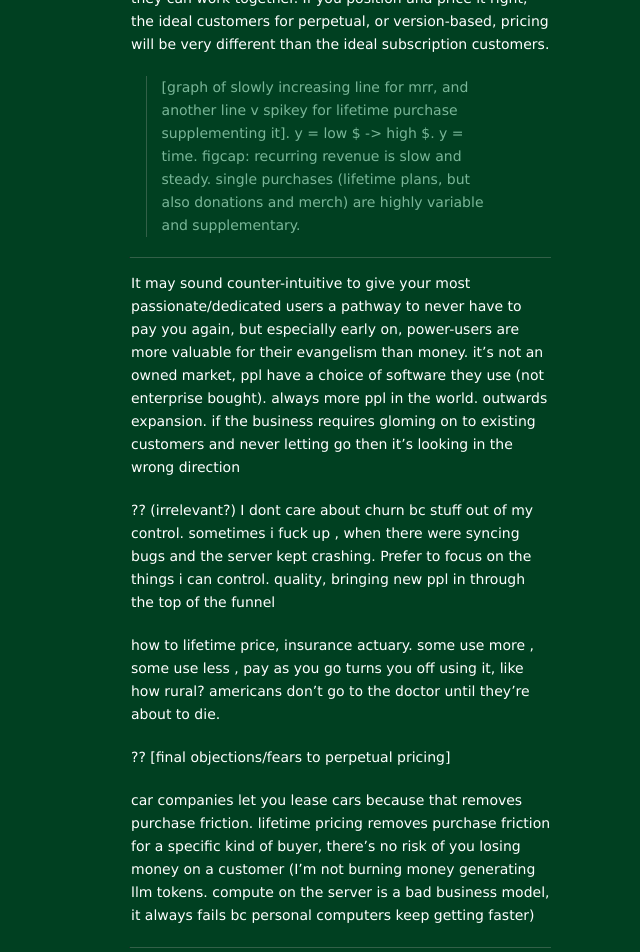
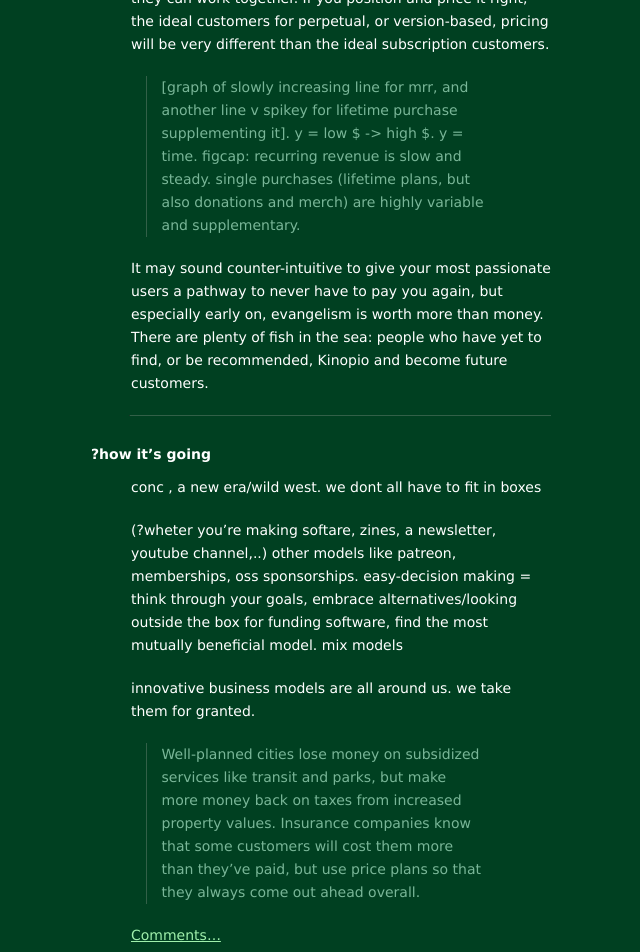
Before and after one commit to pketh/pketh.github.io, a Jekyll site: the page built from index.html, in a window 1280 px wide and 1400 px high, scrolled down 5595 px. Shown: the top 952 px of the window, without its empty margins (439-1079 px from the left). Built offline with Jekyll 4.4.1, drawn with Linux system fonts in a browser that asks for light colours; the list of posts is cut into pages by our own code; some of the changed text lies outside the part shown.

Commit message:
milestone update

```diff
--- a/_posts/2025-12-02-lifetime-plans.md
+++ b/_posts/2025-12-02-lifetime-plans.md
@@ -104,41 +104,7 @@ If low-variability/high-tail income (subscription MRR) is easiest to plan for, b
 > [graph of slowly increasing line for mrr, and another line v spikey for lifetime purchase supplementing it]. y = low $ -> high $. y = time.
 figcap: recurring revenue is slow and steady. single purchases (lifetime plans, but also donations and merch) are highly variable and supplementary.
 
-
-
-
-
-
-
-
-
-
-
-
-
-
-
-
-
-
-------
-
-
-It may sound counter-intuitive to give your most passionate/dedicated users a pathway to never have to pay you again, but especially early on, power-users are more valuable for their evangelism than money. it’s not an owned market, ppl have a choice of software they use (not enterprise bought).
-always more ppl in the world. outwards expansion.
-if the business requires gloming on to existing customers and never letting go then it's looking in the wrong direction
-
-
-?? (irrelevant?) I dont care about churn bc stuff out of my control. sometimes i fuck up , when there were syncing bugs and the server kept crashing. Prefer to focus on the things i can control. quality, bringing new ppl in through the top of the funnel
-
-
-
-how to lifetime price, insurance actuary. some use more , some use less , pay as you go turns you off using it, like how rural? americans don’t go to the doctor until they’re about to die.
-
-
-?? [final objections/fears to perpetual pricing]
-
-car companies let you lease cars because that removes purchase friction. lifetime pricing removes purchase friction for a specific kind of buyer, there's no risk of you losing money on a customer (I'm not burning money generating llm tokens. compute on the server is a bad business model, it always fails bc personal computers keep getting faster)
+It may sound counter-intuitive to give your most passionate users a pathway to never have to pay you again, but especially early on, evangelism is worth more than money. There are plenty of fish in the sea: people who have yet to find, or be recommended, Kinopio and become future customers.
 
 
 
@@ -154,21 +120,6 @@ car companies let you lease cars because that removes purchase friction. lifetim
 --------
 
 # ?how it's going
-how it's turned out: that said,
-Even with the life option, subscriptions are still the
-normies don’t care
-I don’t think normie customers care as much, subscriptions are
-that said, most kinopio customers still choose subscriptions (250$ is a lot of money , upfront) [..]
-i think they’re reassured that the lifetime price exists tho. reassurance that the service will be around for the long-term.
-
-
-?? personally,
-?? you can have both: kinopio Mix of predictable and unpredictqble revenue streams.
-
-
-
-?? stripe's analytics assumes either all purchases or all subscriptions, it doesn't work so well when you do both. so I eventually plan to build my own public business stats page.
-
 
 conc , a new era/wild west. we dont all have to fit in boxes
 
```
